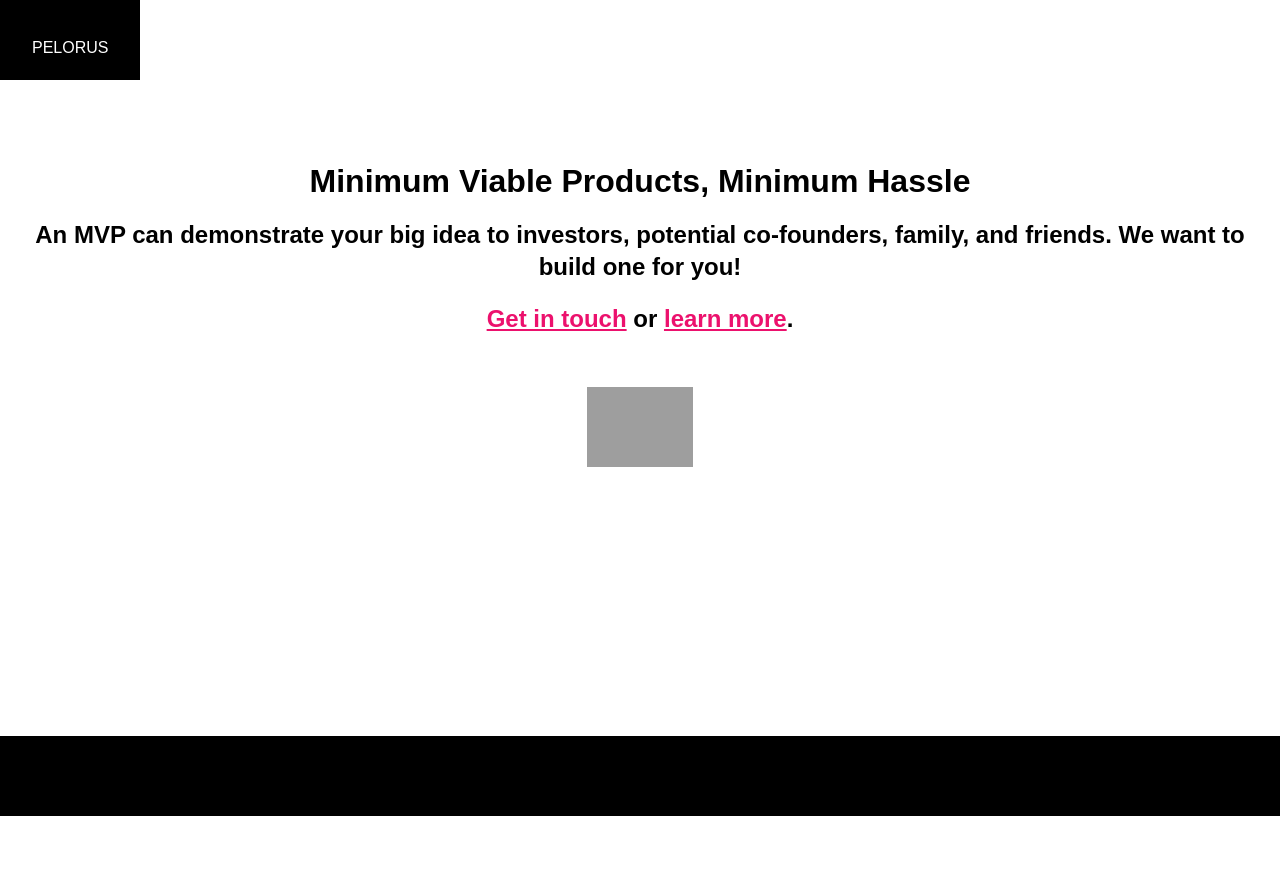
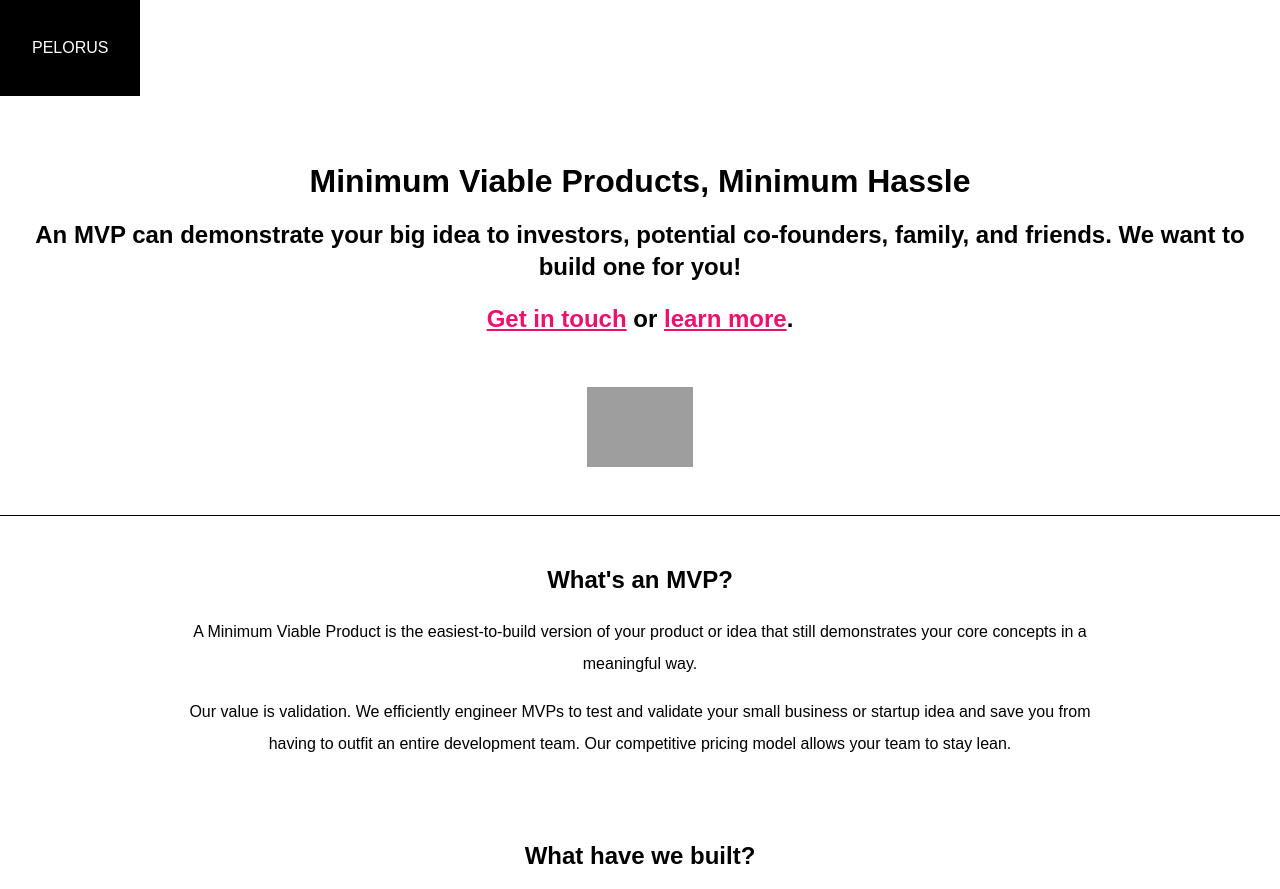
Before and after one commit to Pelorus/Pelorus.github.io, a plain HTML site: page index.html in a window 1280 px wide. Shown: the top 889 px of the page. Drawn offline with nearby package versions, Linux system fonts and the light colour scheme; grey boxes are pictures that could not be loaded; a script that the page names is missing; a web font is replaced by a local one.

Commit message:
fix vh height

```diff
--- a/css/custom.css
+++ b/css/custom.css
@@ -16,14 +16,11 @@ h1, h2, h3, h4, h5 {
 }
 
 div#top-tag {
-	margin: 0 auto;
 	position: absolute;
 	top: 0;
 	left: 0;
-	bottom: 0;
-	right: 0;
+	width: 100%;
 	padding: 2em;
-	height: 10vh;
 	background-color: black;
 	color: white;
 	cursor: pointer;
@@ -43,28 +40,14 @@ ul.unpadded li {
 	margin-left: 0;
 }
 
-div.main-container {
-}
-
 header, .main-container {
 	padding: 0 1em;
 	width: 100%;
-	margin: 0 auto;
 }
 
 header {
 	position: relative;
 	padding-top: 6em; /* > top tab height */
-}
-
-header div#color-bottom {
-	position: absolute;
-	bottom: 2em;
-	left: 0;
-	height: 10vh;
-	background-color: black;
-	width: 100%;
-	display: none;
 }
 
 header hr#mobile-divider {
--- a/css/large-screens.css
+++ b/css/large-screens.css
@@ -2,29 +2,27 @@ div#top-tag {
 	position: fixed;
 	top: 0;
 	left: 0;
-	height: 10vh;
 	right: auto;
 	display: inline;
+	width: auto;
 	z-index: 100;
 }
 
-header {
-	height: 100vh;
-}
-
-header div#color-bottom {
-	display: block !important;
-	height: ;
-}
 
 header hr#mobile-divider {
 	display: none;
 }
 
+div.header-container{
+	border-bottom: 1px solid black;
+}
+
 div.main-container {
 	margin: 1em auto;
+	margin-top: 3em;
 	width: 75%;
 	max-width: 800;
+	position: relative;
 }
 
 div.pricing-row div.col {
--- a/index.html
+++ b/index.html
@@ -30,7 +30,7 @@
         </a>
 
         <div class="header-container">
-            <header class="clearfix">
+            <header>
                 <h1>Minimum Viable Products, Minimum Hassle</h1>
                 <h2>An MVP can demonstrate your big idea to investors, potential co-founders, family, and friends. We want to build one for you!</h2>
                     <h2><a href="#footer">Get in touch</a> or <a href="#divider">learn more</a>.</h2>
@@ -45,9 +45,9 @@
                     <img src="https://cdn4.iconfinder.com/data/icons/nautical-1/500/captain-512.png">
                 </div>
 
-                <a id="divider" name="divider"></a>
-                <div id="color-bottom"></div>
                 <hr id="mobile-divider">
+                                                <a id="divider" name="divider"></a>
+
             </header>
         </div>
 
```
